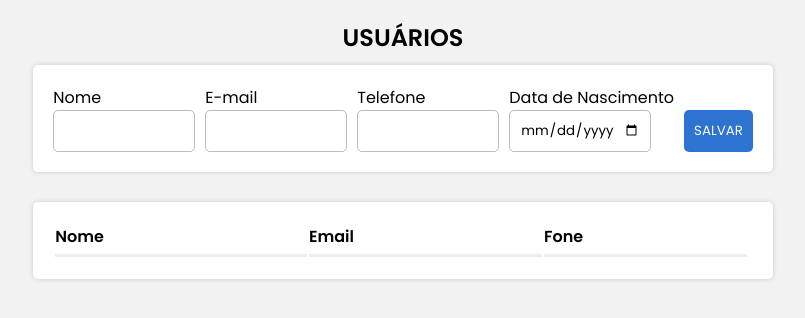
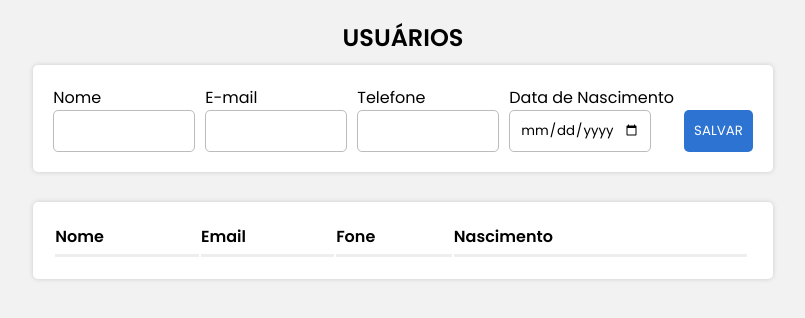
Before and after one commit to Pablo-Belusso/CRUD-Full_Stack-Node-React-MySQL, a React (Create React App) app in the folder frontend/: page / in a window 1280 px wide. Shown: the top 318 px of the page, without its empty margins (237-1042 px from the left). Built offline with nearby package versions, Linux system fonts and the light colour scheme.

Commit message:
Commit 14

```diff
--- a/frontend/src/components/Grid.js
+++ b/frontend/src/components/Grid.js
@@ -61,7 +61,7 @@ const Grid = ({ users, setUsers, setOnEdit }) => {
         const newArray = users.filter((user) => user.id !== id);
 
         setUsers(newArray);
-        toast.success(data);
+        toast.success(data); // para ficar verdinho a informação
       })
       .catch(({ data }) => toast.error(data));
 
@@ -77,6 +77,7 @@ const Grid = ({ users, setUsers, setOnEdit }) => {
           <Th>Nome</Th>
           <Th>Email</Th>
           <Th onlyWeb>Fone</Th>
+          <Th onlyWeb>Nascimento</Th>
           <Th></Th>
           <Th></Th>
         </Tr>
@@ -92,9 +93,9 @@ const Grid = ({ users, setUsers, setOnEdit }) => {
               {item.fone}
             </Td>
 
-            {/* <Td width="15%">
+            <Td width="15%">
                 {item.data_nascimento}
-            </Td> */}
+            </Td>
 
             <Td alignCenter width="5%">
               <FaEdit onClick={() => handleEdit(item)} />
```
Also changed, not shown: frontend/src/App.js (line endings or trailing spaces).
